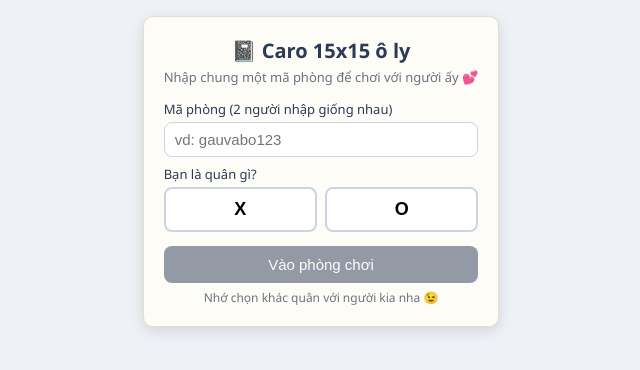
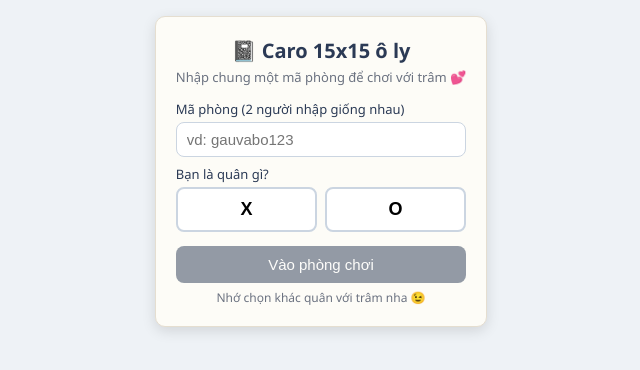
Before and after one commit to sliketsun/xoxo, a plain HTML site: page index.html in a window 1280 px wide. Shown: the whole page, without its empty margins (319-959 px from the left). Drawn offline with Linux system fonts and the light colour scheme.

Commit message:
Update index.html

```diff
--- a/index.html
+++ b/index.html
@@ -243,7 +243,7 @@ const db = firebase.database();
       app.innerHTML = `
         <div class="paper">
           <h2>📓 Caro 15x15 ô ly</h2>
-          <div class="sub">Nhập chung một mã phòng để chơi với người ấy 💕</div>
+          <div class="sub">Nhập chung một mã phòng để chơi với trâm 💕</div>
           <label>Mã phòng (2 người nhập giống nhau)</label>
           <input type="text" id="roomInput" placeholder="vd: gauvabo123" value="${state.room}" />
           <label>Bạn là quân gì?</label>
@@ -252,7 +252,7 @@ const db = firebase.database();
             <button class="symbol-btn o ${state.mySymbol==='O'?'selected':''}" id="pickO">O</button>
           </div>
           <button class="primary-btn" id="joinBtn" ${(!state.mySymbol)?'disabled':''}>Vào phòng chơi</button>
-          <div class="room-tag">Nhớ chọn khác quân với người kia nha 😉</div>
+          <div class="room-tag">Nhớ chọn khác quân với trâm nha 😉</div>
         </div>
       `;
       document.getElementById('roomInput').oninput = (e)=>{ state.room = e.target.value; };
```
